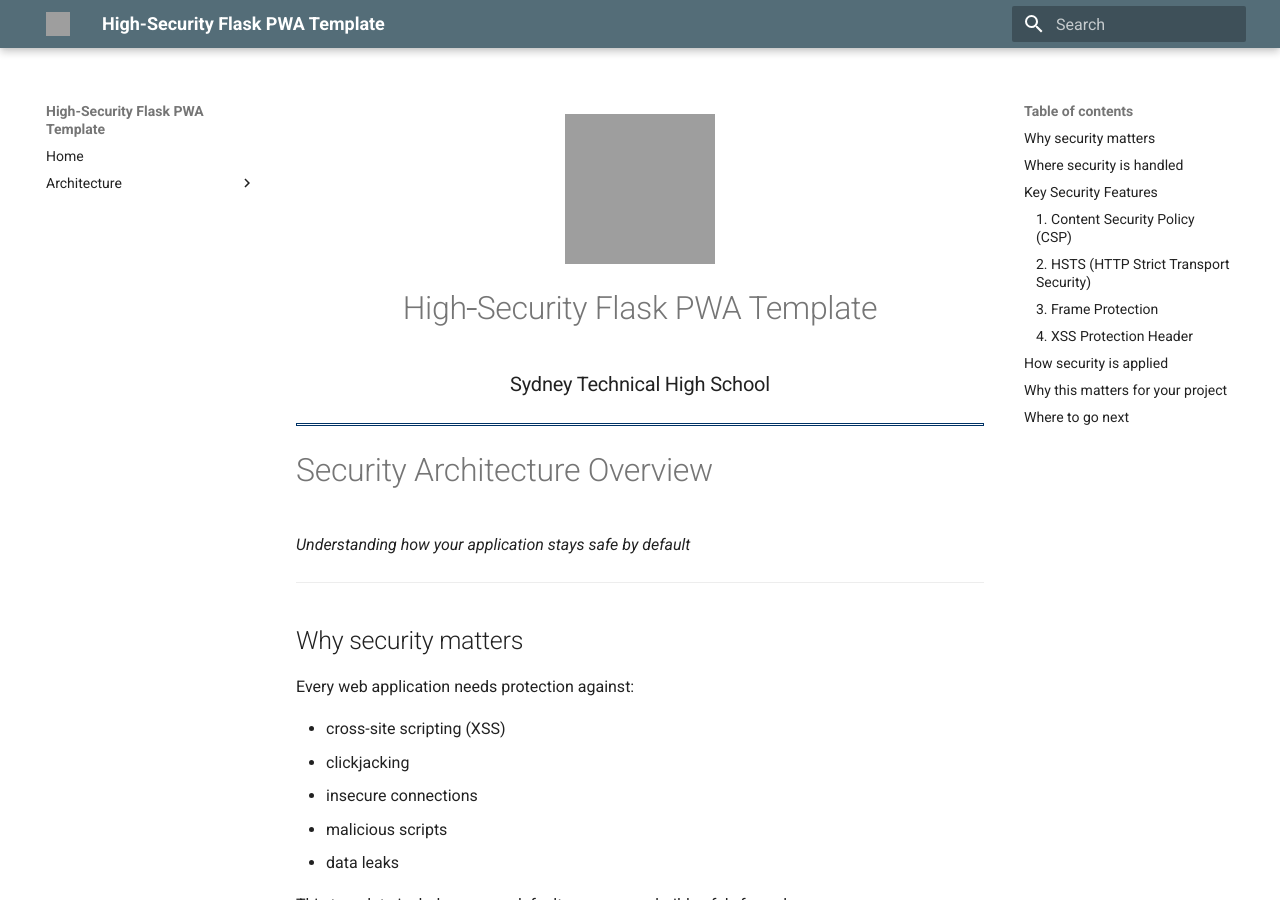
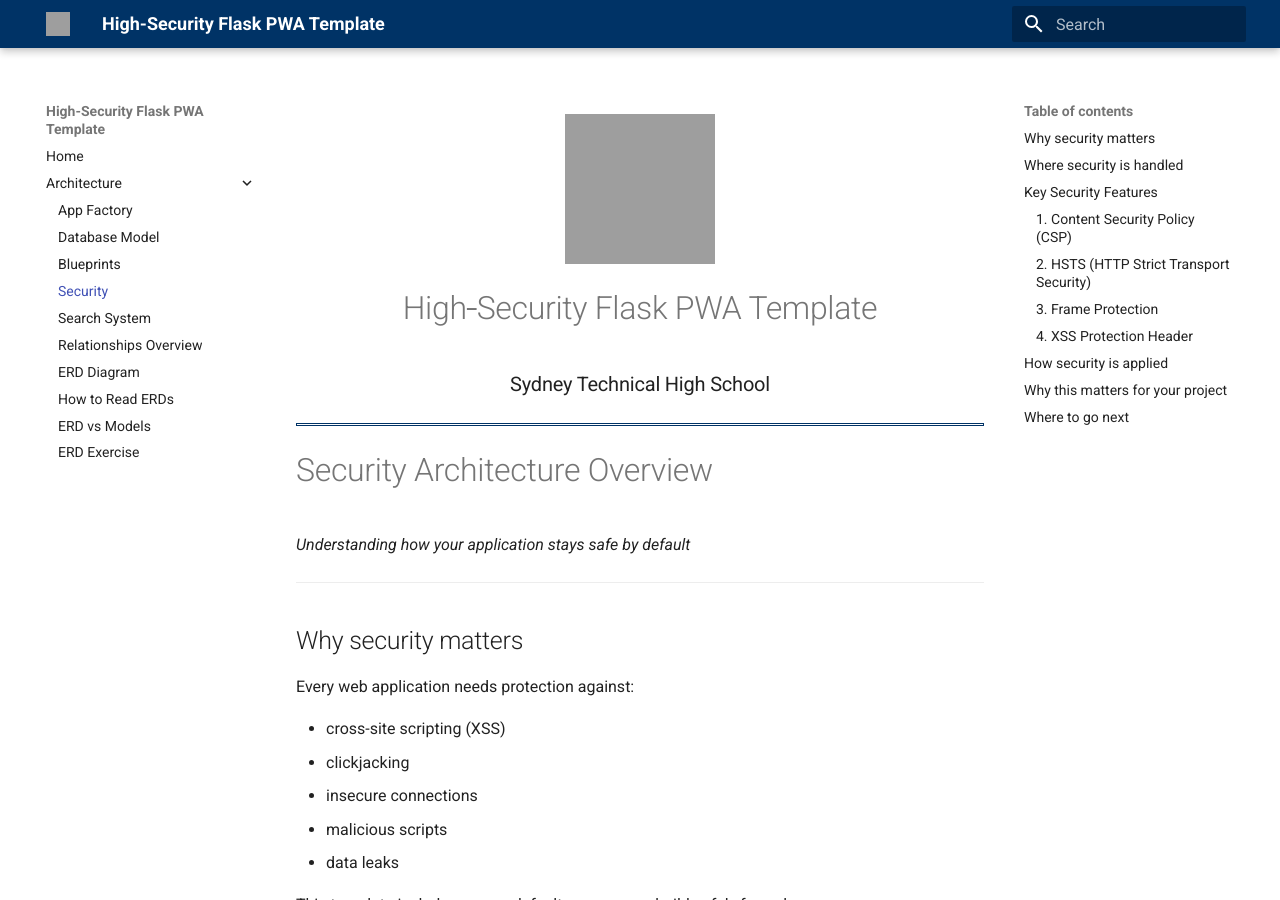
Before and after one commit to detnsw-sydtech/High-Security-Flask-PWA-Repo-Template, an MkDocs documentation site: the page built from docs/architecture/security-overview.md, in a window 1280 px wide and 900 px high. Built offline with MkDocs 1.6.1 and Material for MkDocs 9.7.7, drawn with Linux system fonts in a browser that asks for light colours; some of the changed lines change nothing that is shown; grey boxes are pictures that could not be loaded.

Commit message:
Update mkdocs.yml

```diff
--- a/mkdocs.yml
+++ b/mkdocs.yml
@@ -19,24 +19,24 @@ markdown_extensions:
   - pymdownx.superfences
   - pymdownx.snippets
 
+extra_css:
+  - _static/theme.css
+
 extra:
   social:
     - icon: fontawesome/brands/github
       link: https://github.com/sydneytechnicalhighschool
 
-extra_css:
-  - docs/_static/theme.css
-
 nav:
   - Home: index.md
   - Architecture:
-      - App Factory: docs/architecture/app-factory-overview.md
-      - Database Model: docs/architecture/database-model-overview.md
-      - Blueprints: docs/architecture/blueprints-overview.md
-      - Security: docs/architecture/security-overview.md
-      - Search System: docs/architecture/search-system-overview.md
-      - Relationships Overview: docs/architecture/relational-relationships-overview.md
-      - ERD Diagram: docs/architecture/relational-erd.md
-      - How to Read ERDs: docs/architecture/how-to-read-mermaid-erds.md
-      - ERD vs Models: docs/architecture/erd-vs-models-side-by-side.md
-      - ERD Exercise: docs/architecture/erd-drawing-exercise.md
+      - App Factory: architecture/app-factory-overview.md
+      - Database Model: architecture/database-model-overview.md
+      - Blueprints: architecture/blueprints-overview.md
+      - Security: architecture/security-overview.md
+      - Search System: architecture/search-system-overview.md
+      - Relationships Overview: architecture/relational-relationships-overview.md
+      - ERD Diagram: architecture/relational-erd.md
+      - How to Read ERDs: architecture/how-to-read-mermaid-erds.md
+      - ERD vs Models: architecture/erd-vs-models-side-by-side.md
+      - ERD Exercise: architecture/erd-drawing-exercise.md
```
